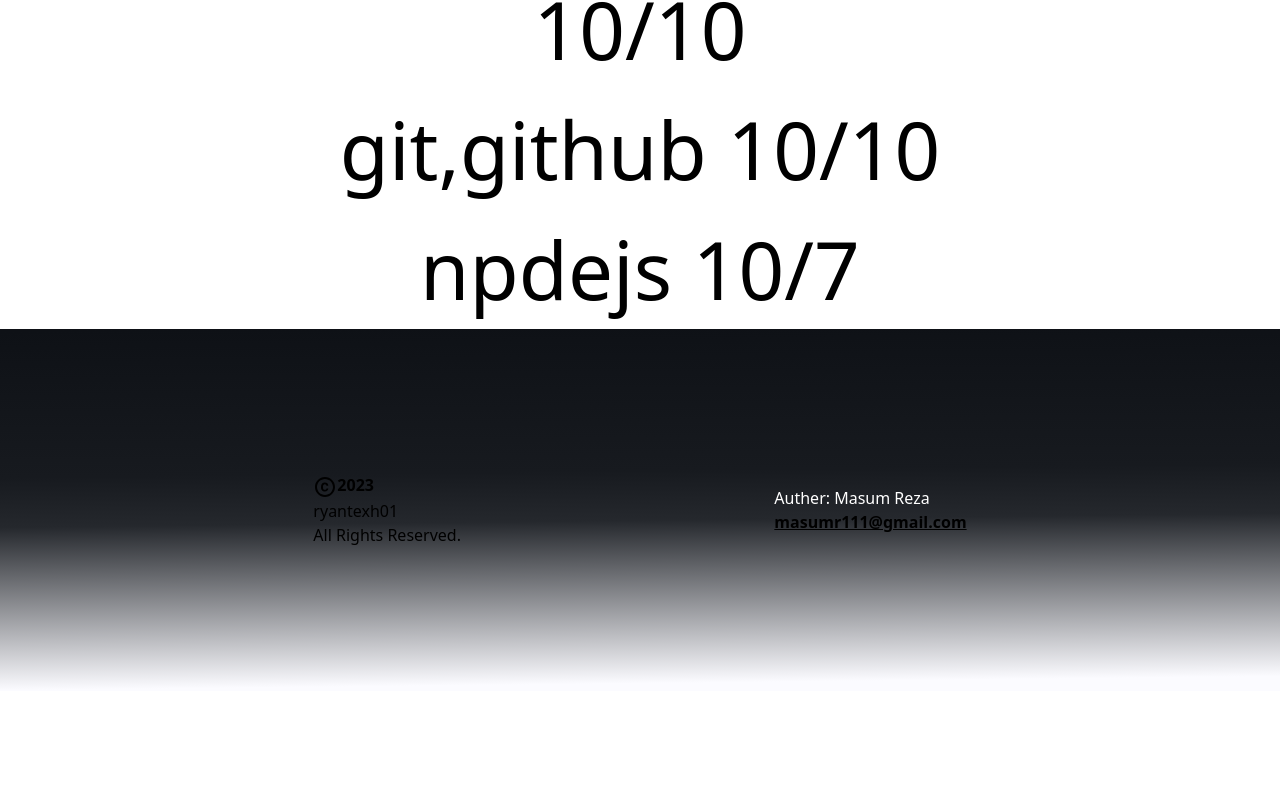
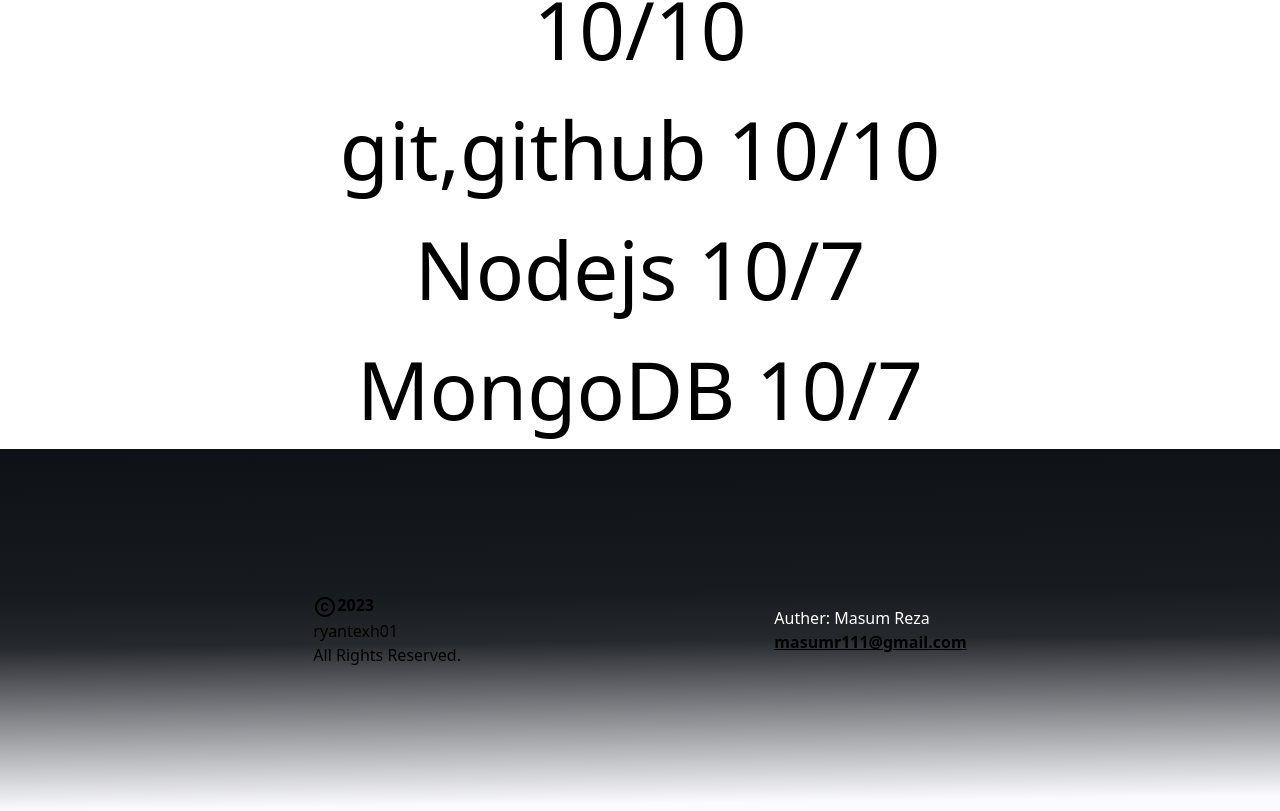
Before and after one commit to masum011/blog-content-page, a React (Create React App) app: page / in a window 1280 px wide. Shown: the part 5592-6403 px from the top of the page. Before the commit the page ends 6283 px from the top, so only its background shows below. Built offline with nearby package versions, Linux system fonts and the light colour scheme.

Commit message:
update skill 1

```diff
--- a/src/App.jsx
+++ b/src/App.jsx
@@ -182,7 +182,8 @@
       <h2>css,sass 10/10</h2>
       <h2>javaScript,reactjs,reduxtoolkit 10/10</h2>
       <h2>git,github 10/10</h2>
-      <h2>npdejs 10/7</h2>
+      <h2>Nodejs 10/7</h2>
+      <h1>MongoDB 10/7</h1>
     </div>
     <div className="footer-section cardsection flex justify-evenly items-center py-36">
       <div className="text-copy">
```
